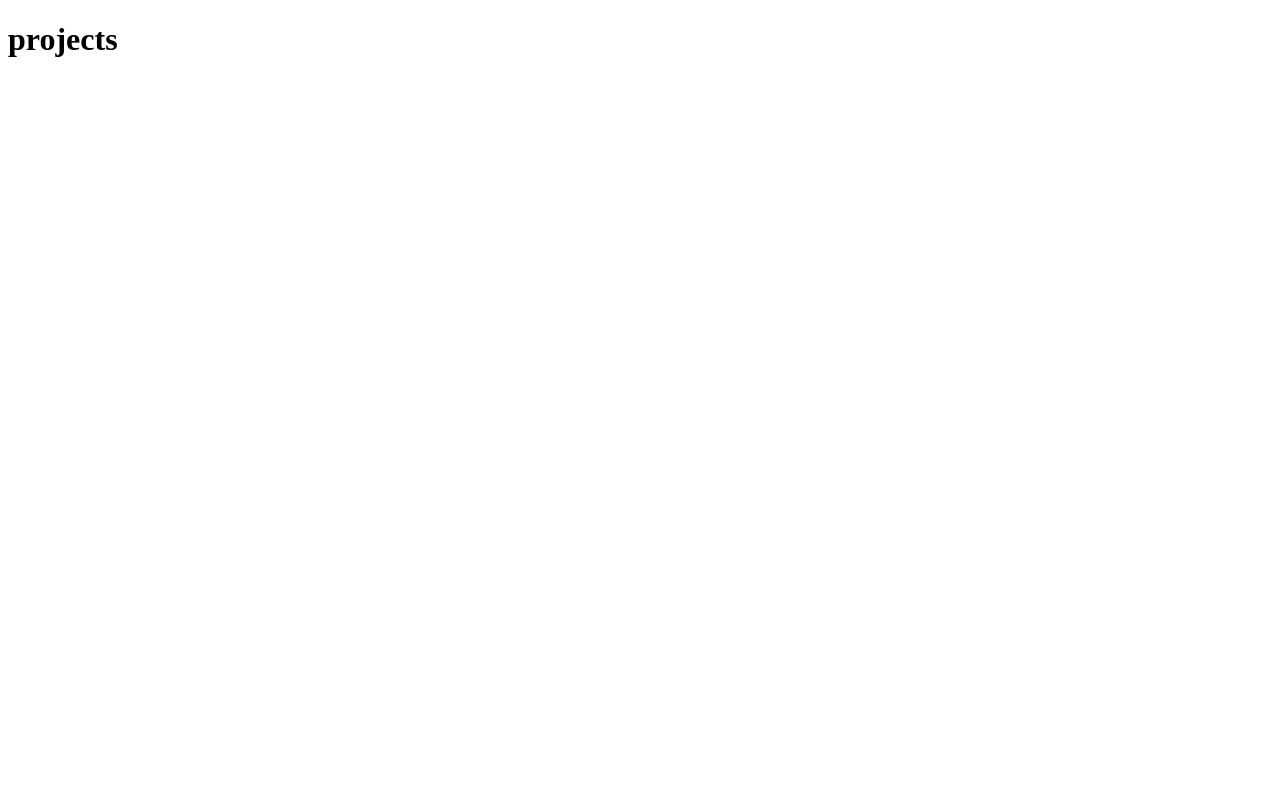
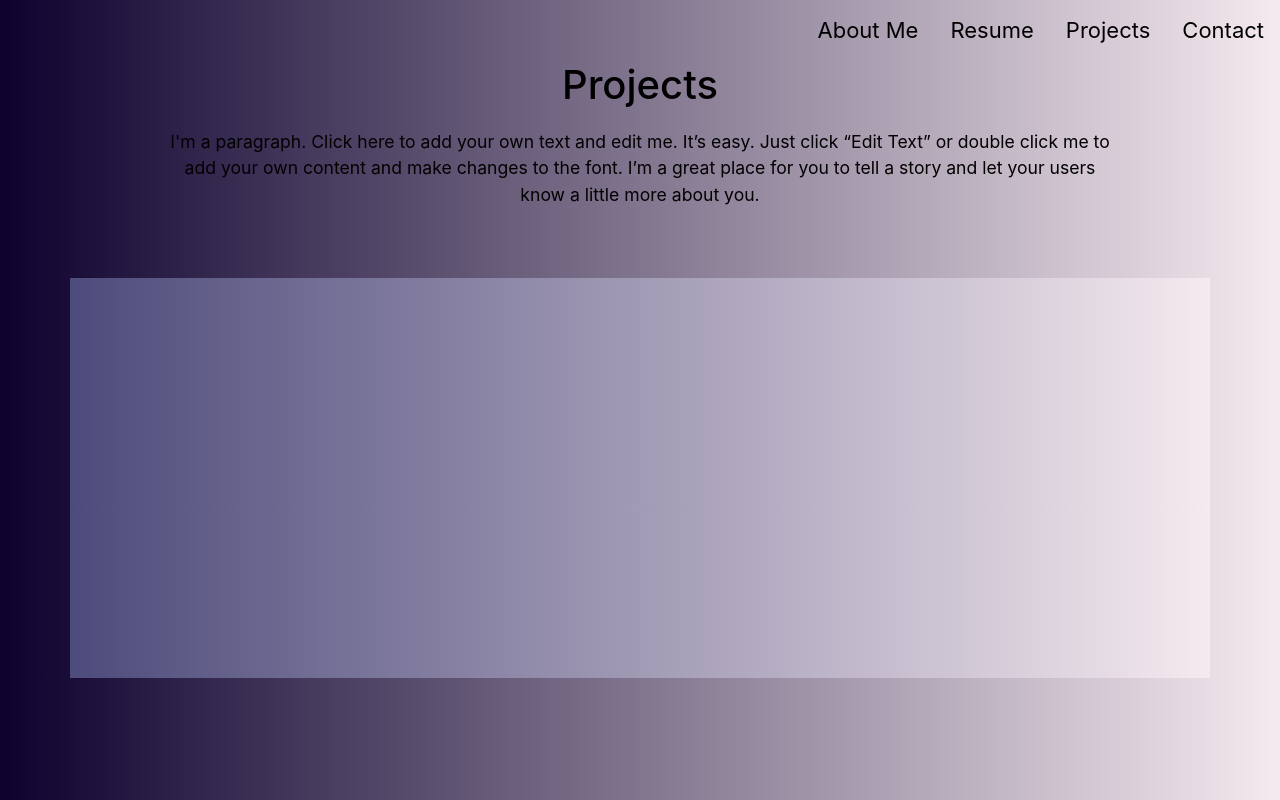
Before and after one commit to NidhiAbhyankar/ParthPortfolio, a plain HTML site: page projects.html in a window 1280 px wide. Drawn offline with nearby package versions, Linux system fonts and the light colour scheme.

Commit message:
replaced the temp cv,links active

```diff
--- a/home.js
+++ b/home.js
@@ -1,7 +1,7 @@
 const resume=document.querySelector('#first');
 resume.addEventListener('click',function(){
   console.log('working');
-  window.open("Nidhiabhyankar.pdf", "_blank");
+  window.open("ParthMujumdar.pdf", "_blank");
 });
 
 
--- a/projects.html
+++ b/projects.html
@@ -2,9 +2,27 @@
 <html lang="en" dir="ltr">
   <head>
     <meta charset="utf-8">
-    <title>projects</title>
+    <meta name="viewport" content="width=device-width,initial-scale=1.0">
+    <title>Parth</title>
+    <link rel="stylesheet" href="styles.css">
+    <link rel="stylesheet" type="text/css" href="https://stackpath.bootstrapcdn.com/bootstrap/4.5.2/css/bootstrap.min.css">
+
   </head>
   <body>
-<h1>projects</h1>
+    <div class="topnav-right">
+    <a href="#contact">Contact</a>
+    <a href="#" active>Projects</a>
+    <a href="ParthMujumdar.pdf">Resume</a>
+    <a href="index.html">About Me</a>
+    </div>
+  <h1 class="project-heading">Projects</h1>
+  <p class="project-desc">I'm a paragraph. Click here to add your own text and edit me.
+     It’s easy. Just click “Edit Text” or double click me to add your own content and
+      make changes to the font. I’m a great place for you to tell
+       a story and let your users know a little more about you.</p>
+  <div class="container">
+
+  <div>
+    <script src="home.js"></script>
   </body>
 </html>
--- a/styles.css
+++ b/styles.css
@@ -68,6 +68,7 @@
 
 #info{
   color:black;
+
   /* background-color: #e6f5ff; */
 }
 
@@ -90,3 +91,22 @@
   background-color: #B3CCE6;
   color:black;
 }
+
+
+
+/* Project page */
+
+.project-heading{
+  text-align: center;
+  font-size: 2.5rem;
+  color: black;
+  margin-bottom: 20px;
+}
+
+.project-desc{
+  width:75%;
+  color: black;
+  text-align: center;
+  margin: 0 auto;
+  font-size: 1.1rem;
+}
```
Also changed, not shown: index.html (+5 -4 lines), images/radha.jpg (deleted), images/temp.jpg (added), 2 other files.
